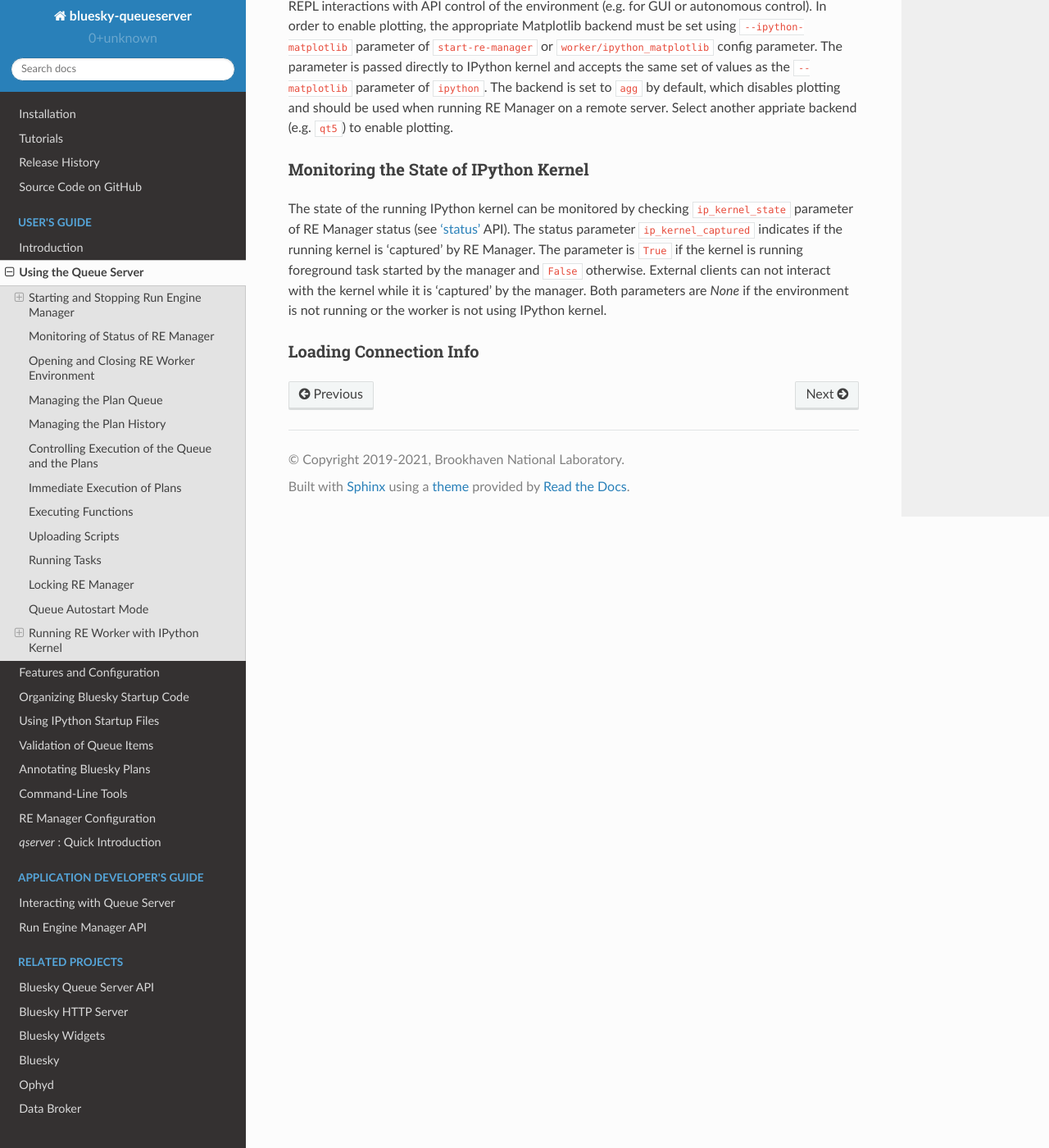
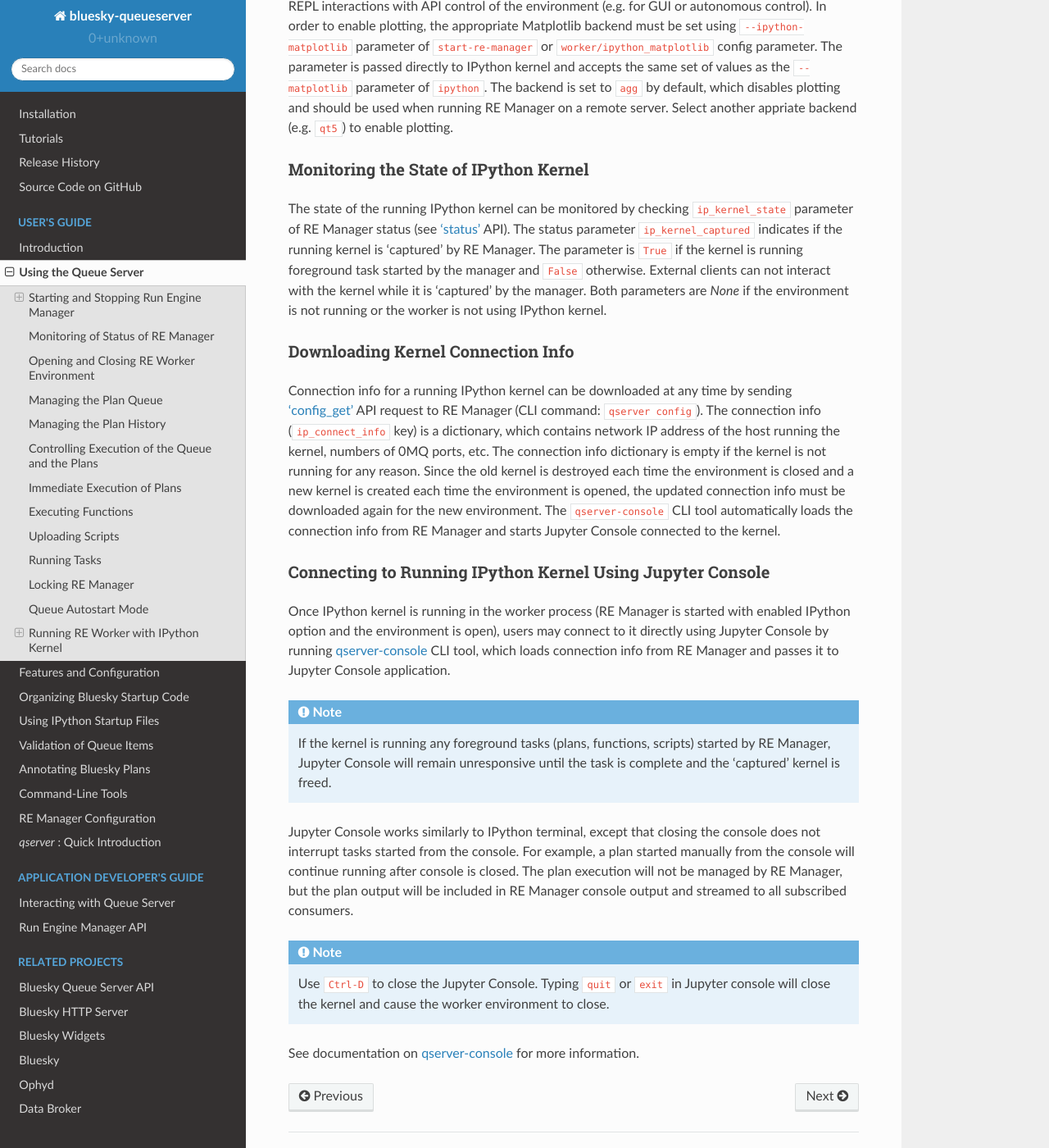
Before and after one commit to bluesky/bluesky-queueserver, a Sphinx documentation site: the page built from docs/source/using_queue_server.rst, in a window 1280 px wide and 1400 px high, scrolled down 13120 px. Shown: the whole window at 82% size. Built offline with Sphinx 7.4.7 and the Read the Docs theme 2.0.0, drawn with Linux system fonts in a browser that asks for light colours.

Commit message:
ENH: more documentation

```diff
--- a/bluesky_queueserver/__init__.py
+++ b/bluesky_queueserver/__init__.py
@@ -20,5 +20,6 @@ from .manager.profile_ops import register_device  # noqa: E402, F401
 from .manager.profile_ops import register_plan  # noqa: E402, F401
 from .manager.profile_ops import validate_plan  # noqa: E402, F401
 from .manager.profile_tools import is_ipython_mode  # noqa: E402, F401
+from .manager.profile_tools import clear_ipython_mode, set_ipython_mode  # noqa: E402, F401
 from .manager.profile_tools import is_re_worker_active  # noqa: E402, F401
 from .manager.profile_tools import clear_re_worker_active, set_re_worker_active  # noqa: E402, F401
--- a/docs/source/using_queue_server.rst
+++ b/docs/source/using_queue_server.rst
@@ -613,5 +613,42 @@ the manager and ``False`` otherwise. External clients can not interact with the
 while it is 'captured' by the manager. Both parameters are *None* if the environment is
 not running or the worker is not using IPython kernel.
 
-Loading Connection Info
-***********************
+Downloading Kernel Connection Info
+**********************************
+
+Connection info for a running IPython kernel can be downloaded at any time by sending
+:ref:`method_config_get` API request to RE Manager (CLI command: ``qserver config``).
+The connection info (``ip_connect_info`` key) is a dictionary, which contains network
+IP address of the host running the kernel, numbers of 0MQ ports, etc. The connection
+info dictionary is empty if the kernel is not running for any reason. Since the old
+kernel is destroyed each time the environment is closed and a new kernel is created each
+time the environment is opened, the updated connection info must be downloaded again
+for the new environment. The ``qserver-console`` CLI tool automatically loads
+the connection info from RE Manager and starts Jupyter Console connected to the kernel.
+
+Connecting to Running IPython Kernel Using Jupyter Console
+**********************************************************
+
+Once IPython kernel is running in the worker process (RE Manager is started with
+enabled IPython option and the environment is open), users may connect to it directly
+using Jupyter Console by running :ref:`qserver_console_cli` CLI tool, which loads connection
+info from RE Manager and passes it to Jupyter Console application.
+
+.. note::
+
+    If the kernel is running any foreground tasks (plans, functions, scripts) started by
+    RE Manager, Jupyter Console will remain unresponsive until the task is complete
+    and the 'captured' kernel is freed.
+
+Jupyter Console works similarly to IPython terminal, except that closing the console
+does not interrupt tasks started from the console. For example, a plan started manually
+from the console will continue running after console is closed. The plan execution will not
+be managed by RE Manager, but the plan output will be included in RE Manager console output
+and streamed to all subscribed consumers.
+
+.. note::
+
+    Use ``Ctrl-D`` to close the Jupyter Console. Typing ``quit`` or ``exit`` in Jupyter
+    console will close the kernel and cause the worker environment to close.
+
+See documentation on :ref:`qserver_console_cli` for more information.
```
Also changed, not shown: docs/source/startup_code.rst (+22 -0 lines), 2 other files.
